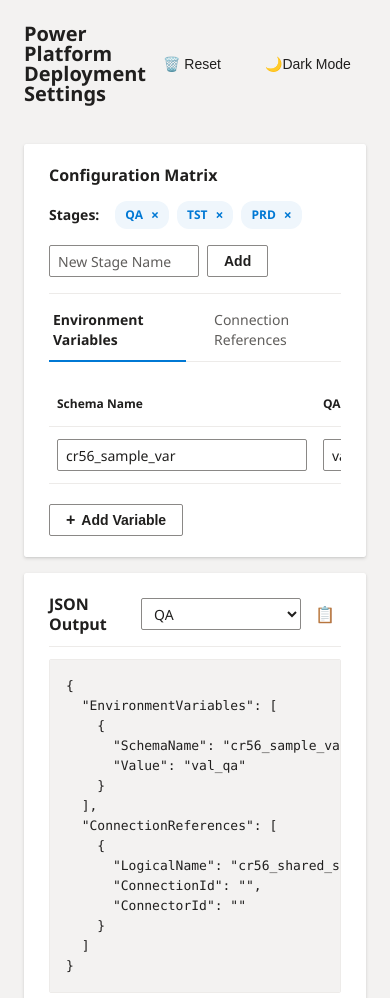
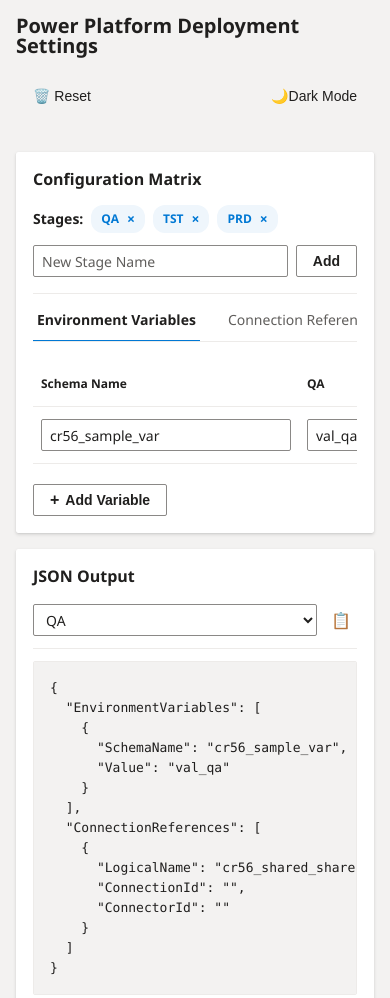
Before and after one commit to sanjeev40084/powermatrix, a plain HTML site: page index.html in a window 390 px wide. Shown: the top 998 px of the page. Drawn offline with Linux system fonts and the light colour scheme.

Commit message:
Update index.html

```diff
--- a/index.html
+++ b/index.html
@@ -78,11 +78,14 @@
             justify-content: space-between;
             align-items: center;
             margin-bottom: 24px;
+            flex-wrap: wrap; /* Allow wrapping */
+            gap: 16px;
         }
 
         .header-actions {
             display: flex;
             gap: 10px;
+            align-items: center;
         }
 
         h1 { font-size: 20px; font-weight: 600; margin: 0; color: var(--text); }
@@ -113,7 +116,20 @@
             padding-bottom: 16px;
             border-bottom: 1px solid var(--border);
             align-items: center;
+            justify-content: space-between; /* Space out items */
             flex-wrap: wrap;
+        }
+
+        .stage-group {
+            display: flex;
+            flex-wrap: wrap;
+            gap: 8px;
+            align-items: center;
+        }
+
+        .add-stage-wrapper {
+            display: flex;
+            gap: 8px;
         }
 
         /* Input Styles */
@@ -132,13 +148,16 @@
         }
 
         input[type="text"]::placeholder { color: var(--input-placeholder); }
-
         input[type="text"]:hover, select:hover { border-color: var(--input-border-hover); }
-
         input[type="text"]:focus, select:focus {
             outline: none;
             border: var(--focus-border);
             padding: 0 7px;
+        }
+
+        /* Responsive Input for New Stage */
+        #newStageInput {
+            width: 150px; /* Default width */
         }
 
         /* Connection Inputs Group */
@@ -229,6 +248,8 @@
             gap: 24px;
             margin-bottom: 20px;
             border-bottom: 1px solid var(--border);
+            overflow-x: auto; /* Allow horizontal scroll for tabs */
+            white-space: nowrap;
         }
         .tab {
             padding: 0 4px 10px 4px;
@@ -253,6 +274,7 @@
             margin-bottom: 20px;
             scrollbar-width: thin;
             scrollbar-color: var(--input-border) transparent;
+            -webkit-overflow-scrolling: touch; /* Smooth scroll on iOS */
         }
 
         table { width: 100%; border-collapse: collapse; min-width: 800px; }
@@ -279,6 +301,8 @@
             margin-bottom: 12px;
             padding-bottom: 12px;
             border-bottom: 1px solid var(--border);
+            flex-wrap: wrap; /* Wrap on small screens */
+            gap: 10px;
         }
 
         .header-controls {
@@ -340,10 +364,61 @@
             opacity: 1;
             bottom: 50px;
         }
-        /* Toast in dark mode needs contrast */
         [data-theme="dark"] #toast {
             background-color: #f3f2f1;
             color: #201f1e;
+        }
+
+        /* --- RESPONSIVE STYLES --- */
+        @media (max-width: 768px) {
+            body {
+                padding: 16px;
+            }
+
+            .header-row {
+                flex-direction: column;
+                align-items: flex-start;
+            }
+
+            .header-actions {
+                width: 100%;
+                justify-content: space-between;
+                margin-top: 8px;
+            }
+
+            .controls {
+                flex-direction: column;
+                align-items: flex-start;
+                gap: 12px;
+            }
+
+            .add-stage-wrapper {
+                width: 100%;
+            }
+
+            #newStageInput {
+                flex: 1; /* Allow input to grow */
+                width: auto;
+            }
+
+            .card {
+                padding: 16px;
+            }
+
+            .preview-header {
+                flex-direction: column;
+                align-items: flex-start;
+            }
+
+            .header-controls {
+                width: 100%;
+                margin-top: 8px;
+            }
+
+            #stageSelect {
+                flex: 1;
+                width: auto;
+            }
         }
 
     </style>
@@ -367,10 +442,13 @@
             <h2>Configuration Matrix</h2>
 
             <div class="controls">
-                <span style="font-size: 14px; font-weight: 600; color: var(--text);">Stages:</span>
-                <div id="stageList" style="display:flex; gap:8px; flex-wrap: wrap;"></div>
-                <div style="display:flex; gap: 8px;">
-                    <input type="text" id="newStageInput" placeholder="New Stage Name" style="width: 150px;">
+                <div class="stage-group">
+                    <span style="font-size: 14px; font-weight: 600; color: var(--text);">Stages:</span>
+                    <div id="stageList" style="display:flex; gap:8px; flex-wrap: wrap;"></div>
+                </div>
+
+                <div class="add-stage-wrapper">
+                    <input type="text" id="newStageInput" placeholder="New Stage Name">
                     <button class="secondary" onclick="addStage()">Add</button>
                 </div>
             </div>
@@ -409,7 +487,7 @@
             <div class="preview-header">
                 <span style="font-weight:600; font-size: 16px;">JSON Output</span>
                 <div class="header-controls">
-                    <select id="stageSelect" onchange="generateJSON()" style="width: 160px;">
+                    <select id="stageSelect" onchange="generateJSON()">
                     </select>
                     <button class="icon-btn" onclick="copyToClipboard()" title="Copy to Clipboard">📋</button>
                 </div>
```
